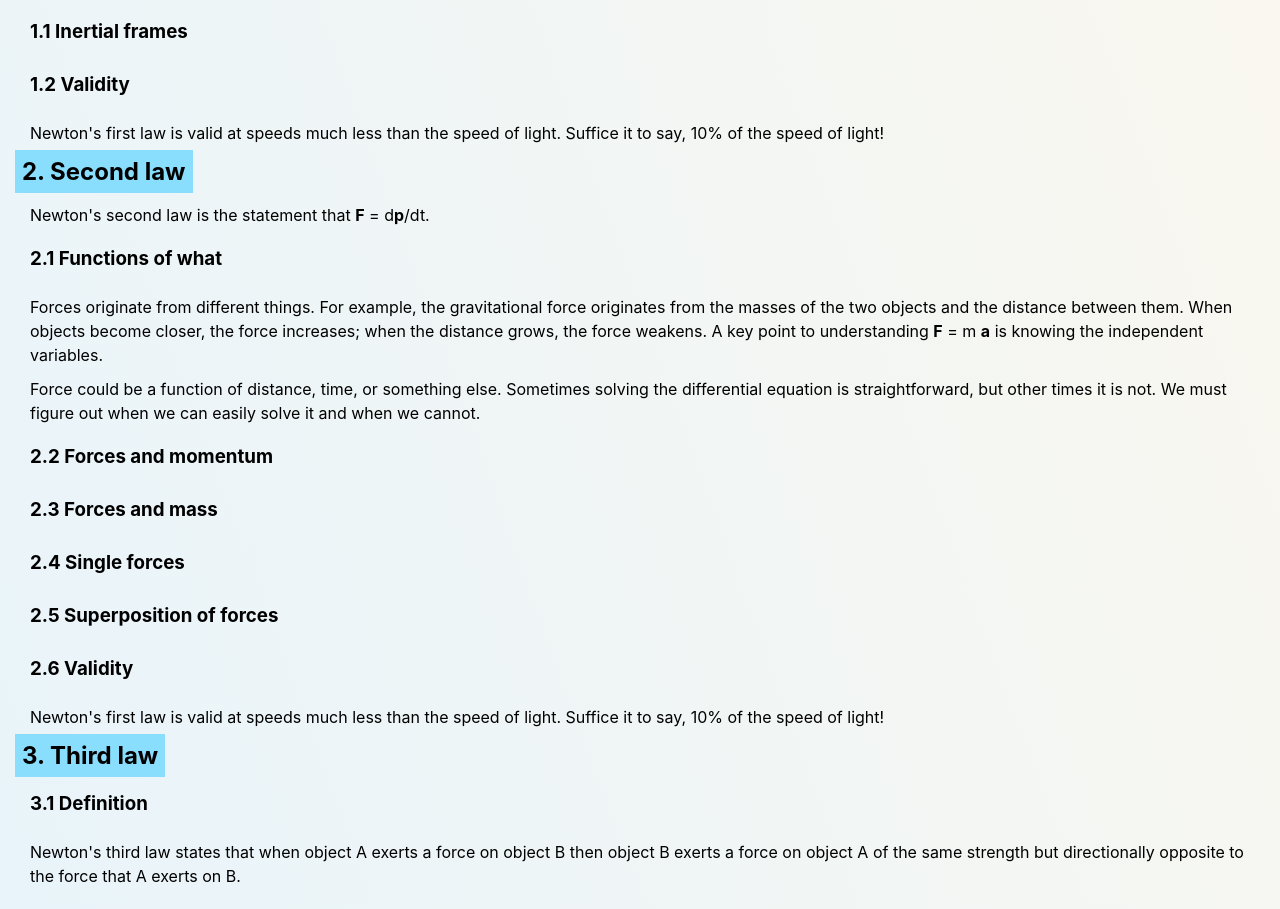
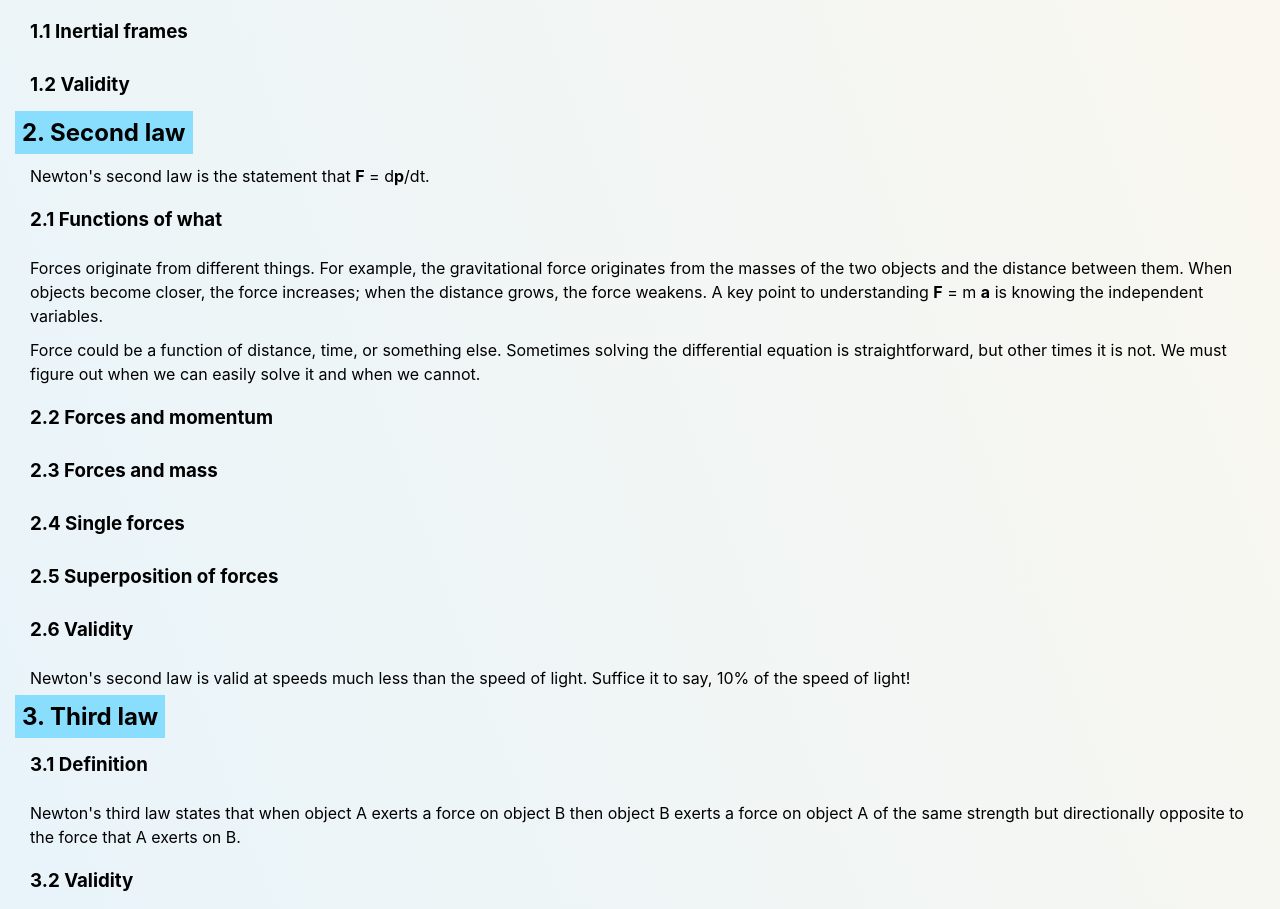
Before and after one commit to JRFink/jrfphyspagesnew, a Next.js app: page /education/gp1/nl in a window 1280 px wide. Shown: the part 1447-2356 px from the top of the page. Built offline with nearby package versions, Linux system fonts and the light colour scheme.

Commit message:
Update index.tsx

```diff
--- a/pages/education/gp1/nl/index.tsx
+++ b/pages/education/gp1/nl/index.tsx
@@ -33,9 +33,6 @@ const NewtLaws = () => {
                 <h3>
                     1.2 Validity
                 </h3>
-                    <p>
-                        Newton&#39;s first law is valid at speeds much less than the speed of light. Suffice it to say, 10&#37; of the speed of light!
-                    </p>
             <h2 className={style.h2SectionColor} id="nslaw">
                 2. Second law
             </h2>
@@ -70,7 +67,7 @@ const NewtLaws = () => {
                     2.6 Validity
                 </h3>
                     <p>
-                        Newton&#39;s first law is valid at speeds much less than the speed of light. Suffice it to say, 10% of the speed of light!
+                        Newton&#39;s second law is valid at speeds much less than the speed of light. Suffice it to say, 10% of the speed of light!
                     </p>
             <h2 className={style.h2SectionColor} id="ntl">
                 3. Third law
```
